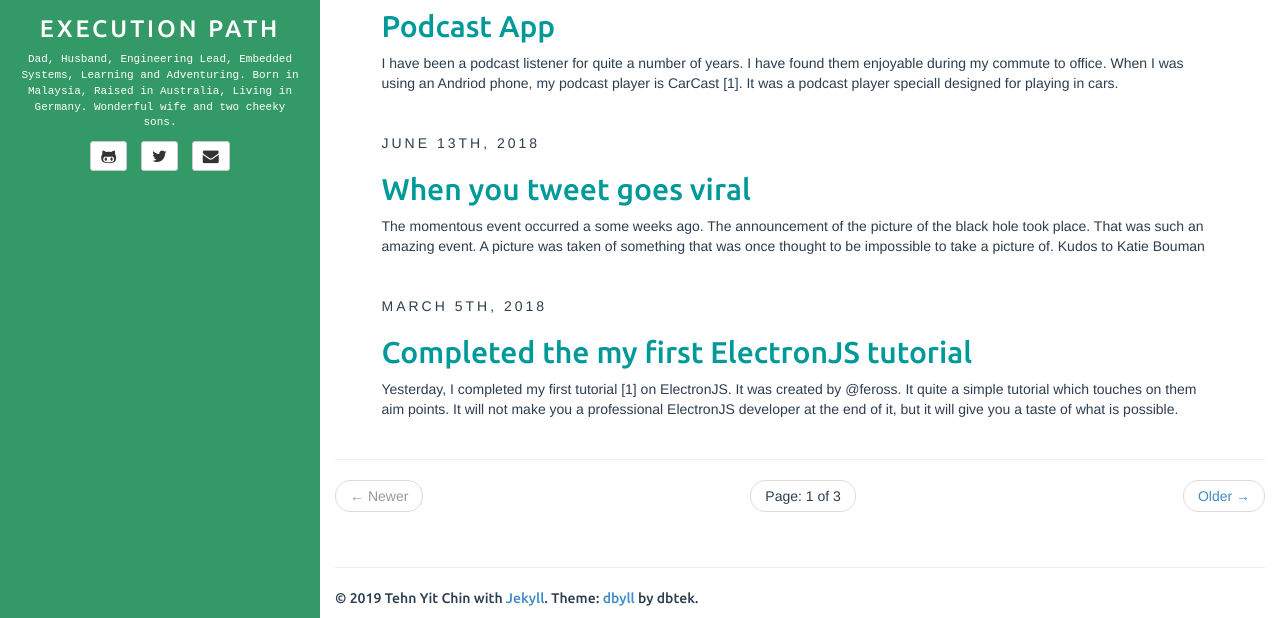
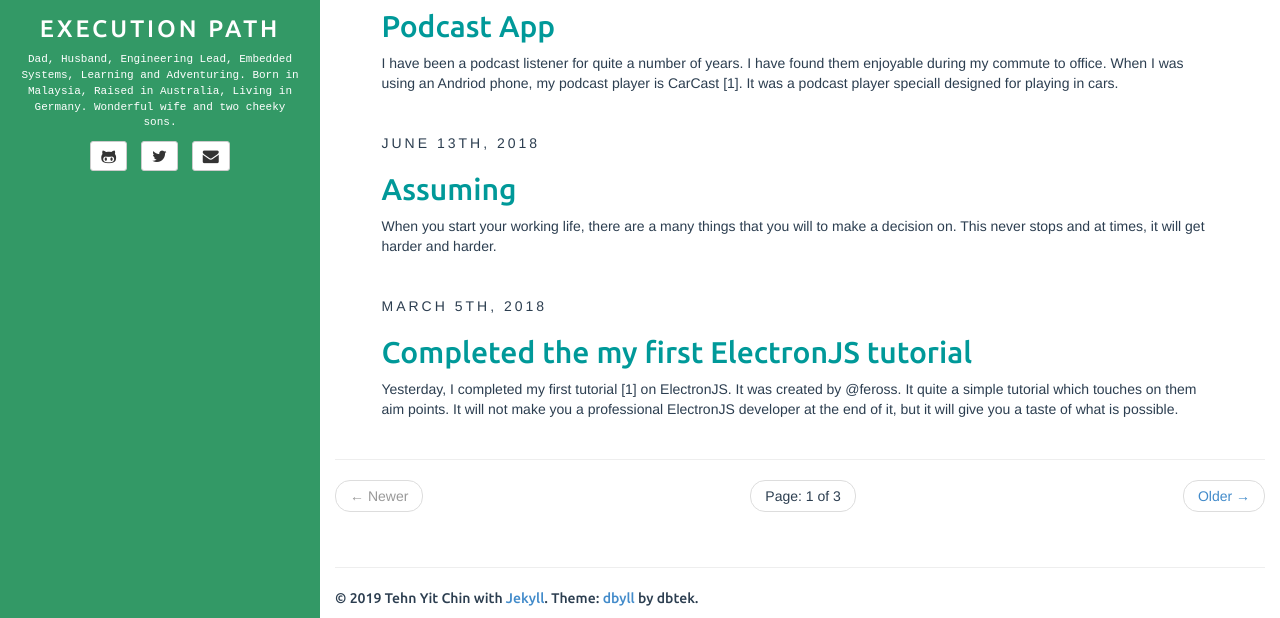
Before and after one commit to tyc/tyc.github.io, a Jekyll site: the page built from index.html, in a window 1280 px wide and 900 px high, scrolled down 1022 px, cut to the strip 282-900 px from the top of the window. Built offline with Jekyll 4.4.1, drawn with Linux system fonts in a browser that asks for light colours; the list of posts is cut into pages by our own code.

Commit message:
adding posts

```diff
--- a/_posts/2019-06-13-Assuming.markdown
+++ b/_posts/2019-06-13-Assuming.markdown
@@ -1,38 +1,15 @@
 ---
 layout: post
-title:  "When you tweet goes viral"
+title:  "Assuming"
 date:   2018-06-13 22:06:54 +0200
 comments: true
-categories: side projects
+categories: Project Management
 ---
 
-The momentous event occurred a some weeks ago. The announcement of the picture of the black hole took place. That was such an amazing event. A picture was taken of something that was once thought to be impossible to take a picture of. Kudos to Katie Bouman
+When you start your working life, there are a many things that you will to make a decision on. This never stops and at times, it will get harder and harder.
 
-Another related event took place a few weeks ago, it was 10th April 2019 at 1.37pm, I replied to a tweet from @bendhalpern. He posted a two side by side famous pictures of Margaret Hamilton and Katie Bouman.
+THe questions that at sometimes every easy to decide. What will I have for lunch today? I could easy answer by just select one of the options on the menu. That is an easy decision to make.
 
-I replied with a tweet [0]
+There are times where the decision is not that easy make.
 
- Margaret's code took us away from planet earth.
- Katie's data arrived into planet earth.
- The Yin and The Yang.
-
-Never this I know that it got a little success.
-
-As of the writing of this post, the original tweet from @benhalpern got
-
-replies - 950
-retweets - 170K
-likes - 436K
-
-Very impressive indeed. My reply got
-
-replies - 1
-retweets - 45
-likes - 692
-impression s- 187733
-profile clicks - 45
-
-Although it was no way close to what @benhalpern had got, it was by far my most popular tweets.
-
-
-[0] - https://twitter.com/tehnyit/status/1116077649800171520
+When I make the that hard decision, there are many things that go through my mind. The biggest thing that goes through my mind is how the impact of that decison. If the impact is small or minimal, and is obvious, then the decision is easy to make.
```
Also changed, not shown: _drafts/2019-06-13-hardnews_delivery..markdown (added, +7 -0 lines).
